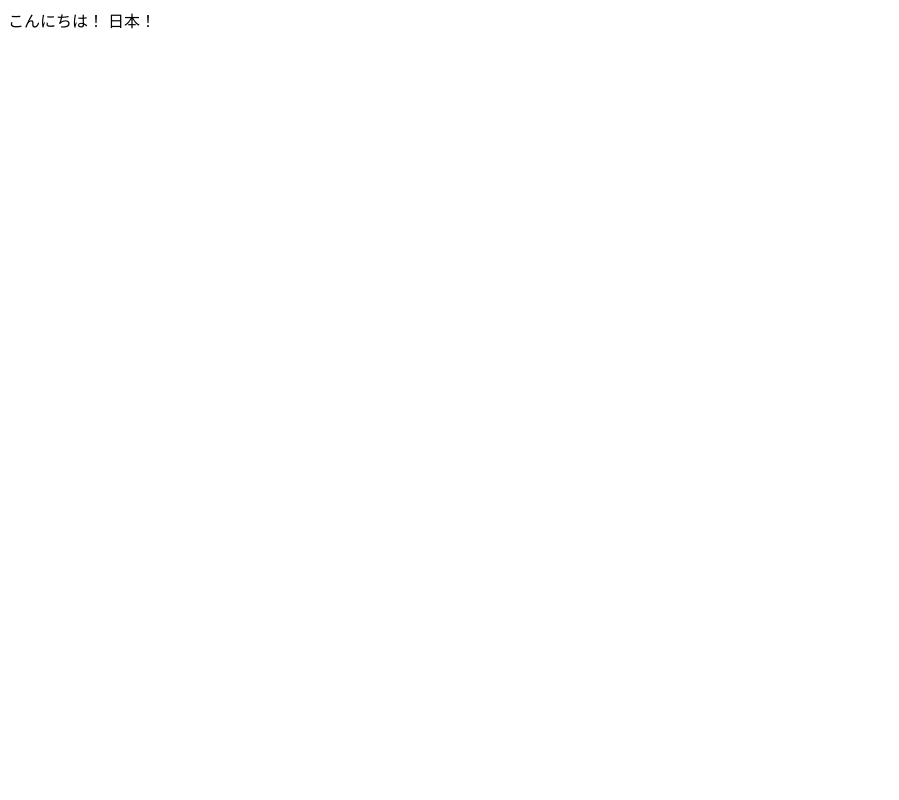
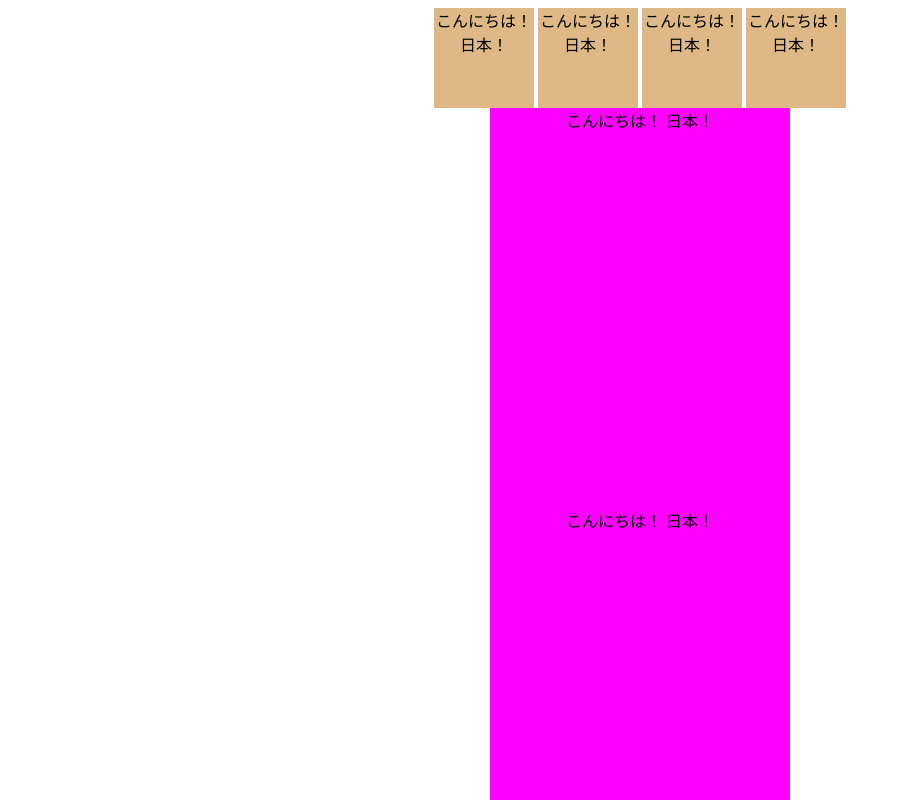
Before and after one commit to tackernao0522/cm-js-css-ud, a plain HTML site: page 01_基礎知識/02_Inline要素とBlock要素について/start/index.html in a window 1280 px wide. Shown: the top 800 px of the page, without its empty margins (0-899 px from the left). Drawn offline with Linux system fonts and the light colour scheme.

Commit message:
7 インライン要素とブロック要素の使い分け

```diff
--- a/01_基礎知識/02_Inline要素とBlock要素について/start/index.html
+++ b/01_基礎知識/02_Inline要素とBlock要素について/start/index.html
@@ -9,8 +9,42 @@
 </head>
 
 <body>
+    <!-- インライン要素 横幅と縦幅は指定できない -->
     <span>こんにちは！ 日本！</span>
-    <img src="image-1.jpg" alt="">
+    <span>こんにちは！ 日本！</span>
+    <span>こんにちは！ 日本！</span>
+    <span>こんにちは！ 日本！</span>
+    <!-- ブロック要素 横幅と縦幅を指定出来る -->
+    <div>こんにちは！ 日本！</div>
+    <div>こんにちは！ 日本！</div>
+    <div>こんにちは！ 日本！</div>
+    <div>こんにちは！ 日本！</div>
+    <div>こんにちは！ 日本！</div>
+
+    <style>
+        body {
+            text-align: center;
+            /* inline要素を中央にしたい場合は親要素にtext-align: centerを指定する */
+        }
+
+        span {
+            /* display: block; block要素のような振る舞いになる */
+            display: inline-block;
+            /* inlineとblock要素の中間の振る舞いになる block要素には意味をなさない */
+            width: 100px;
+            height: 100px;
+            background-color: burlywood;
+        }
+
+        div {
+            /* display: inline; inline要素の振る舞いになる */
+            margin: 0 auto;
+            /* block要素の中央揃えの場合はこの指定をする */
+            width: 300px;
+            height: 400px;
+            background-color: magenta;
+        }
+    </style>
 </body>
 
 </html>
```
Also changed, not shown: 1 other file.
